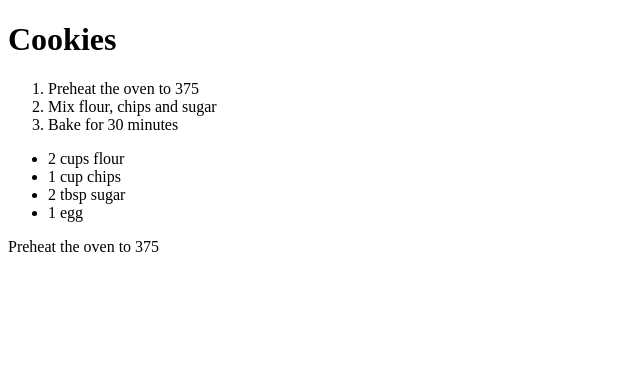
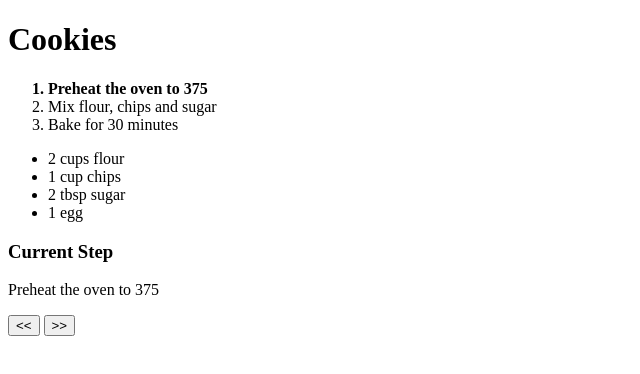
Before and after one commit to tuzmusic/recipe-helper-april-2020, a React (Create React App) app: page / in a window 1280 px wide. Shown: the top 374 px of the page, without its empty margins (0-640 px from the left). Built offline with nearby package versions, Linux system fonts and the light colour scheme.

Commit message:
add step handling to basic

```diff
--- a/src/components/App.tsx
+++ b/src/components/App.tsx
@@ -27,12 +27,14 @@ const CookingSession = () => {
   )
 };
 
-const PrintedRecipe = ({ recipeInfo, instructions, ingredients }: CookingSessionState) => {
+const PrintedRecipe = ({ recipeInfo, instructions, ingredients, currentStepIndex }: CookingSessionState) => {
   return (
     <div>
       <h1>{ recipeInfo!.title }</h1>
       <ol>
-        { instructions.map(({ text }) => <li key={ text }>{ text }</li>) }
+        { instructions.map(({ text }, i) => <li
+          style={ { fontWeight: i === currentStepIndex ? 'bold' : 'normal' } }
+          key={ text }>{ text }</li>) }
       </ol>
       <ul>
         { ingredients.map(({ text }) => <li key={ text }>{ text }</li>) }
--- a/src/components/CookingActivity.tsx
+++ b/src/components/CookingActivity.tsx
@@ -1,11 +1,13 @@
-import React from 'react'
+import React, { MouseEvent } from 'react'
 import { CookingSessionState } from "../redux/state/stateMap";
 import { connect } from "react-redux";
 import { RootState } from "../redux/rootReducer";
 import { Instruction } from "../models/Models";
+import { decStep, incStep } from "../redux/cookingSessionSlice"
 
 const CurrentStep = (props: { step: Instruction }) => {
   return <div>
+    <h3>Current Step</h3>
     <p>{ props.step.text }</p>
   </div>
 };
@@ -14,11 +16,25 @@ const CurrentStepContainer = connect(
   (state: RootState) => ({ step: state.cookingSession.instructions[state.cookingSession.currentStepIndex] })
 )(CurrentStep);
 
+type ClickHandler = (event: MouseEvent) => void
+
+const StepControls = ({ incStep, decStep }: { incStep: ClickHandler, decStep: ClickHandler }) => {
+  return (
+    <>
+      <button onClick={ decStep }>{ "<<" }</button>
+      { " " }
+      <button onClick={ incStep }>{ ">>" }</button>
+    </>
+  )
+};
+
+const StepControlsContainer = connect(null, { decStep, incStep })(StepControls);
+
 const CookingActivity = (props: CookingSessionState) => {
   return <div>
     {/* timers */ }
     <CurrentStepContainer/>
-    {/* step controls */ }
+    <StepControlsContainer/>
   </div>
 };
 const CookingActivityContainer = connect((state: RootState) => state.cookingSession)(CookingActivity);
```
